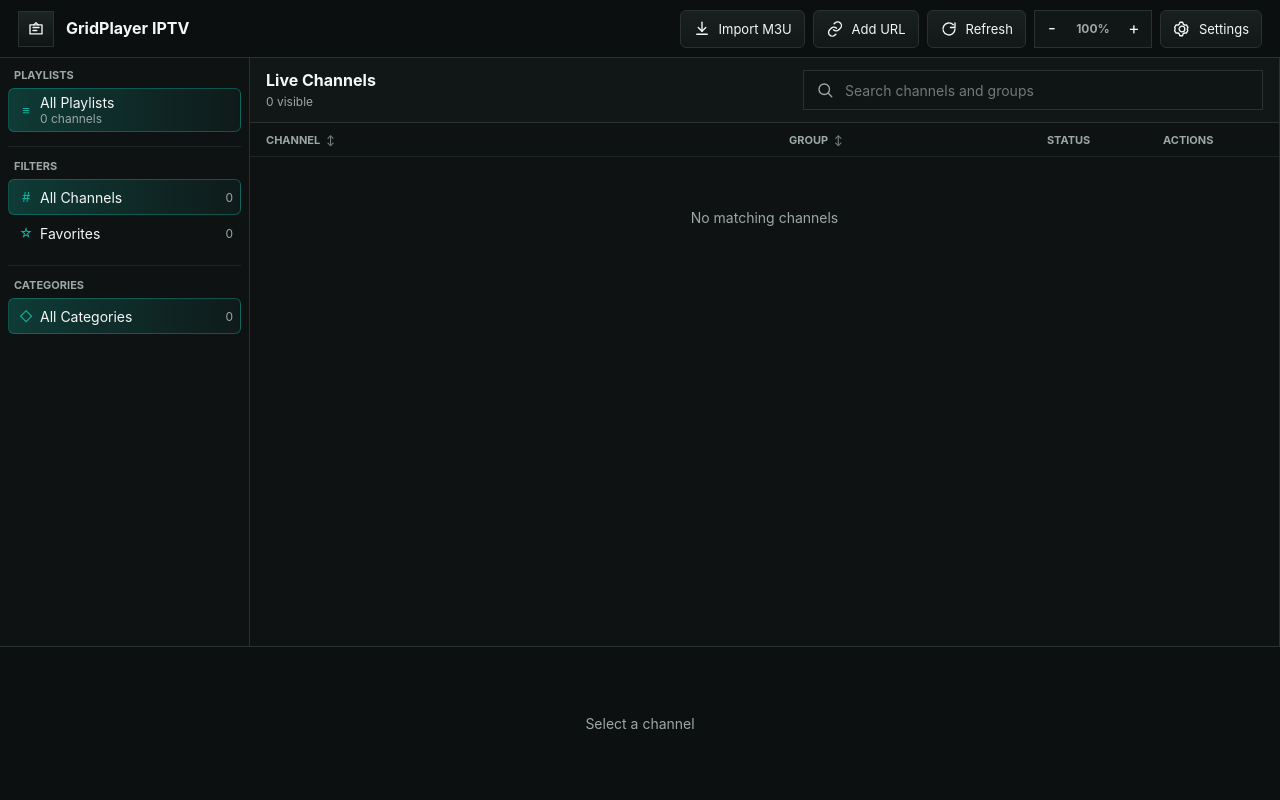
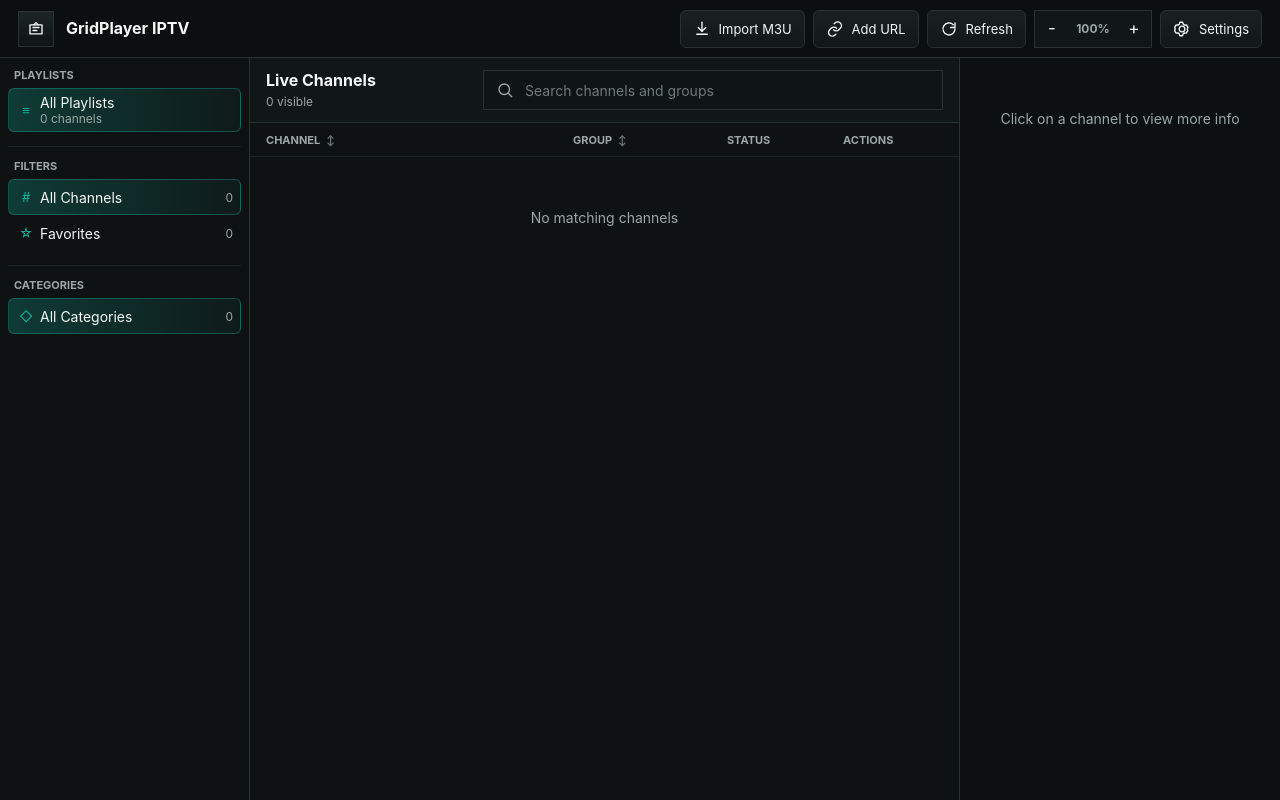
Before and after one commit to jeremygold02/gridplayer-iptv, a Flask app: page / in a window 1280 px wide. Run offline with Flask 3, Linux system fonts and the light colour scheme; data that the repository does not hold is empty.

Commit message:
feat: move channel details to side panel

```diff
--- a/static/app.js
+++ b/static/app.js
@@ -217,8 +217,8 @@ function renderSortHeaders() {
 function syncSelectedChannel() {
   const visible = filteredChannels();
   const visibleIds = new Set(visible.map((channel) => channel.id));
-  if (!selectedChannelId || !visibleIds.has(selectedChannelId)) {
-    selectedChannelId = visible[0]?.id || null;
+  if (selectedChannelId && !visibleIds.has(selectedChannelId)) {
+    selectedChannelId = null;
   }
 }
 
@@ -296,11 +296,11 @@ function renderChannels() {
 function renderDetail() {
   const channel = selectedChannelId ? channelById(selectedChannelId) : null;
   if (!channel) {
-    els.detailBar.innerHTML = `<div class="detail-empty">Select a channel</div>`;
+    els.detailPanel.innerHTML = `<div class="detail-empty">Click on a channel to view more info</div>`;
     return;
   }
 
-  els.detailBar.innerHTML = `
+  els.detailPanel.innerHTML = `
     <div class="detail-content">
       <div class="detail-main">
         ${logoHtml(channel, "detail-logo")}
@@ -506,7 +506,7 @@ function bindEvents() {
     }
   });
 
-  els.detailBar.addEventListener("click", async (event) => {
+  els.detailPanel.addEventListener("click", async (event) => {
     const actions = event.target.closest(".detail-actions");
     const action = event.target.closest("[data-detail-action]")?.dataset.detailAction;
     if (!actions || !action) return;
@@ -525,7 +525,7 @@ function initEls() {
     "importFileButton", "importUrlButton", "refreshButton", "settingsButton",
     "zoomOutButton", "zoomValue", "zoomInButton",
     "sourceList", "allCount", "favoriteCount", "categoryList", "resultCount",
-    "searchInput", "channelList", "detailBar", "fileInput", "urlModal",
+    "searchInput", "channelList", "detailPanel", "fileInput", "urlModal",
     "urlForm", "urlNameInput", "urlInput", "settingsModal", "settingsForm",
     "gridplayerPathInput", "toast",
   ].forEach((id) => {
--- a/static/styles.css
+++ b/static/styles.css
@@ -55,7 +55,7 @@ svg {
 
 .app-shell {
   display: grid;
-  grid-template-rows: 58px minmax(0, 1fr) 154px;
+  grid-template-rows: 58px minmax(0, 1fr);
   width: calc(100% / var(--ui-zoom));
   height: 100vh;
   background: linear-gradient(180deg, rgba(255, 255, 255, 0.025), transparent 18%), var(--bg);
@@ -180,12 +180,13 @@ svg {
 
 .workspace {
   display: grid;
-  grid-template-columns: 250px minmax(560px, 1fr);
+  grid-template-columns: 250px minmax(520px, 1fr) 320px;
   min-height: 0;
 }
 
 .sidebar,
-.channel-panel {
+.channel-panel,
+.detail-panel {
   min-height: 0;
   border-right: 1px solid var(--line);
   background: rgba(15, 19, 19, 0.94);
@@ -271,6 +272,12 @@ svg {
   display: grid;
   grid-template-rows: auto minmax(0, 1fr);
   border-right: 1px solid var(--line);
+}
+
+.detail-panel {
+  overflow: auto;
+  border-right: 0;
+  background: rgba(13, 17, 17, 0.98);
 }
 
 .panel-head {
@@ -520,33 +527,36 @@ svg {
   color: var(--text);
 }
 
-.detail-bar {
+.detail-content {
   display: grid;
-  align-items: center;
-  border-top: 1px solid var(--line);
-  background: rgba(13, 17, 17, 0.98);
+  align-content: start;
+  gap: 18px;
+  min-height: 100%;
+  padding: 18px;
 }
 
-.detail-content {
-  display: grid;
-  grid-template-columns: minmax(300px, 1fr) minmax(220px, 0.55fr) auto;
-  align-items: center;
-  gap: 22px;
-  padding: 16px 22px;
+.detail-panel .detail-main {
+  align-items: flex-start;
 }
 
 .detail-logo {
-  width: 74px;
-  height: 74px;
-  font-size: 23px;
+  width: 64px;
+  height: 64px;
+  font-size: 20px;
 }
 
 .detail-meta {
   display: grid;
-  grid-template-columns: repeat(3, minmax(90px, 1fr));
-  gap: 9px 18px;
+  gap: 9px;
   color: var(--muted);
   font-size: 13px;
+}
+
+.detail-meta span {
+  display: block;
+  padding: 10px;
+  border: 1px solid var(--line-soft);
+  background: #101616;
 }
 
 .detail-meta strong {
@@ -556,12 +566,21 @@ svg {
   font-weight: 650;
 }
 
+.detail-panel .detail-actions {
+  justify-content: stretch;
+}
+
+.detail-panel .primary-button {
+  width: 100%;
+}
+
 .detail-empty,
 .empty-state {
   display: grid;
   min-height: 120px;
   place-items: center;
   color: var(--muted);
+  text-align: center;
 }
 
 .modal-backdrop {
@@ -630,7 +649,7 @@ svg {
 .toast {
   position: fixed;
   left: 50%;
-  bottom: 176px;
+  bottom: 24px;
   transform: translateX(-50%);
   max-width: 520px;
   padding: 11px 14px;
@@ -652,7 +671,7 @@ svg {
   }
 
   .workspace {
-    grid-template-columns: 220px minmax(520px, 1fr);
+    grid-template-columns: 220px minmax(460px, 1fr) 280px;
   }
 
   .panel-head {
--- a/templates/index.html
+++ b/templates/index.html
@@ -88,11 +88,10 @@
             <div id="channelList" class="channel-list"></div>
           </div>
         </section>
+        <aside class="detail-panel" id="detailPanel">
+          <div class="detail-empty">Click on a channel to view more info</div>
+        </aside>
       </main>
-
-      <footer class="detail-bar" id="detailBar">
-        <div class="detail-empty">Select a channel</div>
-      </footer>
     </div>
 
     <input id="fileInput" type="file" accept=".m3u,.m3u8,audio/x-mpegurl,application/vnd.apple.mpegurl,text/plain" hidden>
```
